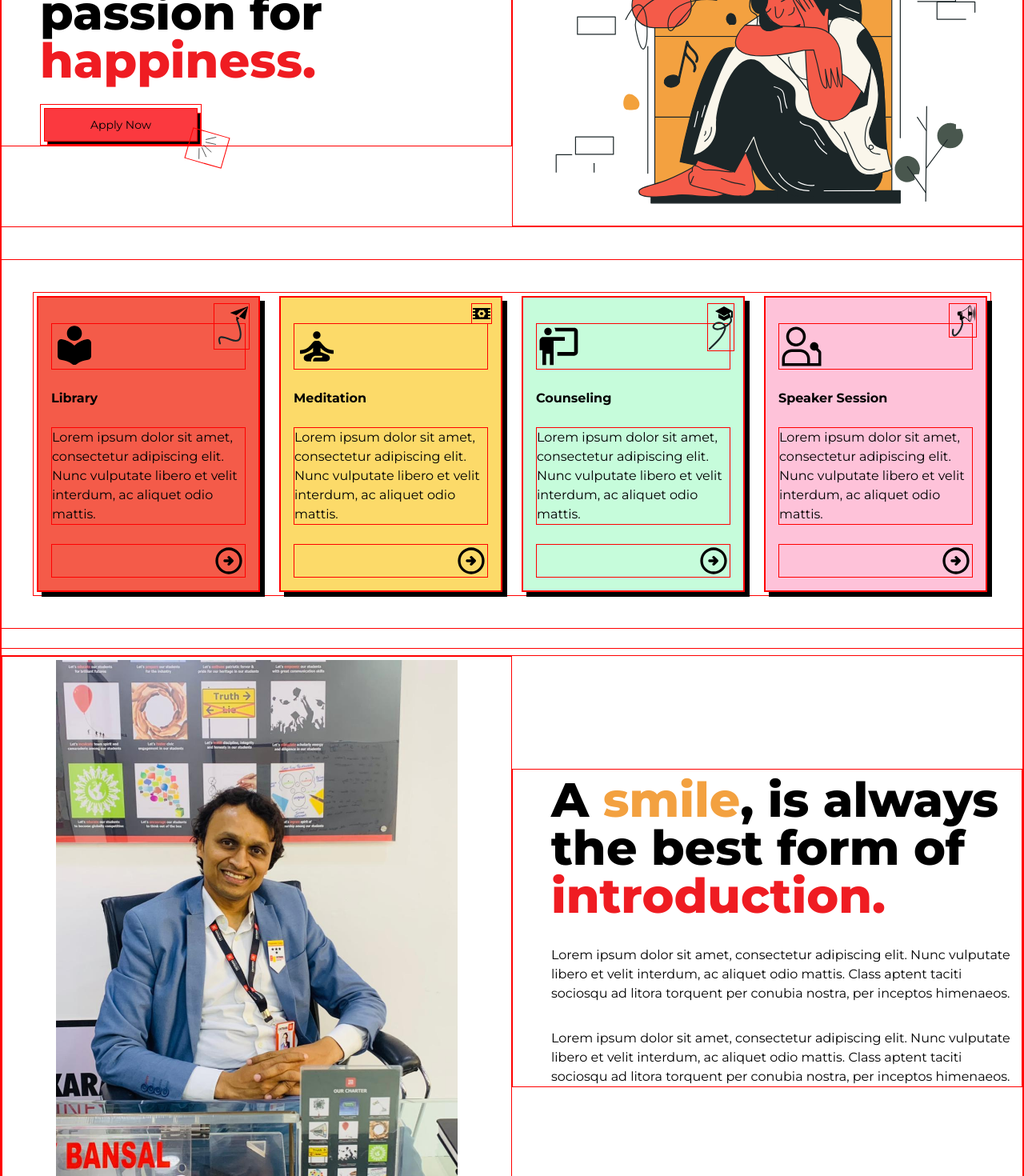
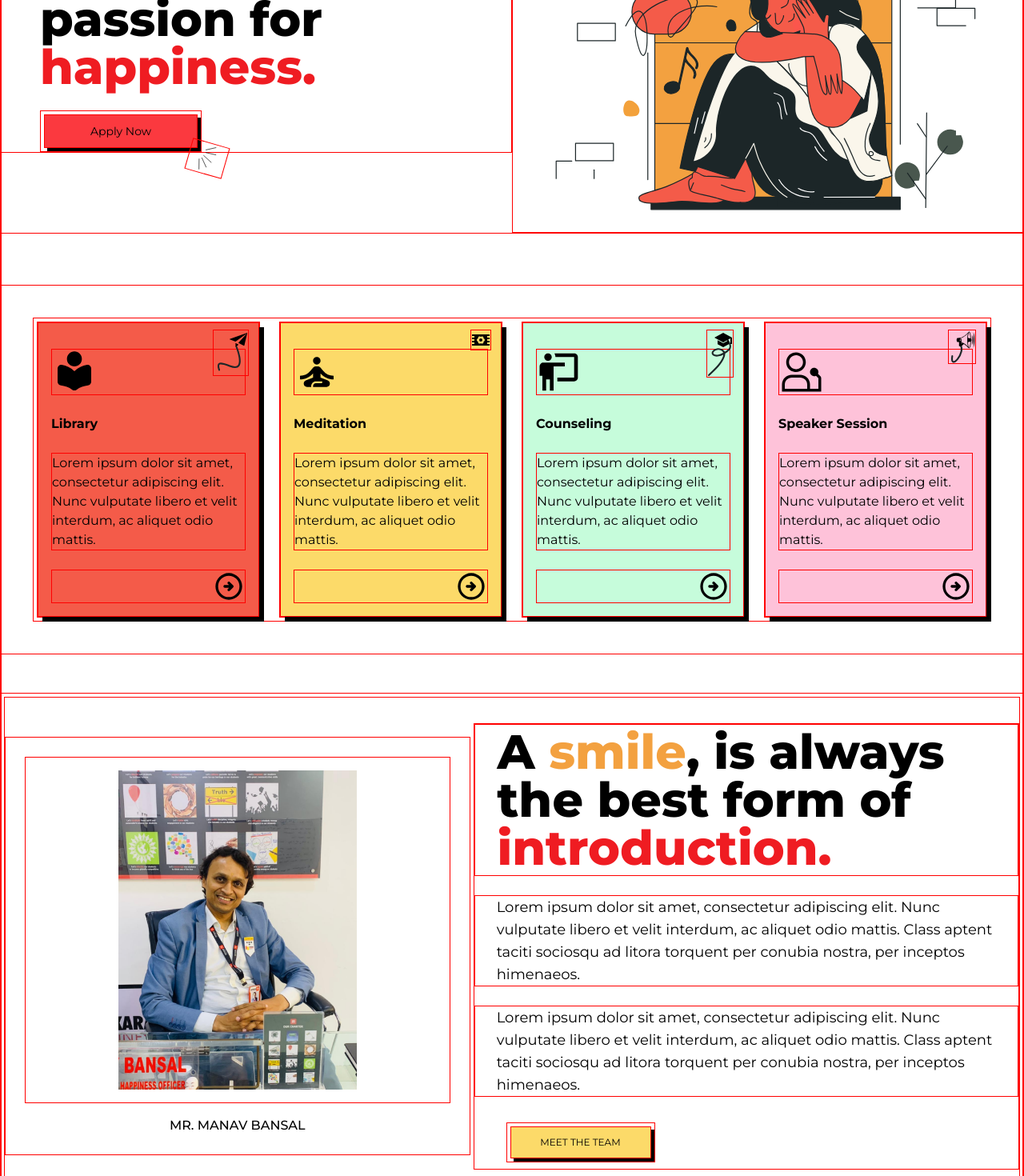
Before and after one commit to vishnubansal001/Happiness-center, a React (Create React App) app: page / in a window 1280 px wide. Shown: the part 360-1830 px from the top of the page at 80% size. Built offline with nearby package versions, Linux system fonts and the light colour scheme; what tailwindcss-debug-screens would draw is missing.

Commit message:
2nd section done

```diff
--- a/src/Pages/LandingPage.js
+++ b/src/Pages/LandingPage.js
@@ -16,21 +16,21 @@ export default function LandingPage(props) {
   return (
     <div className="flex flex-col items-center font-monts gap-6">
       <section className="h-full w-screen flex flex-col justify-center gap-6">
-        <div className="flex flex-col-reverse md:flex-row items-center justify-center mb-2">
+        <div className="flex flex-col-reverse md:flex-row items-center justify-center md:mb-8 md:mt-2 my-0 mb-2">
           <div className="flex flex-col items-center md:items-start gap-6 w-full h-full md:w-1/2 justify-center">
             <h1 className="font-extrabold text-2xl xs:text-3xl sm:text-3xl md:text-4xl lg:text-5xl xl:text-6xl ml-0 md:ml-6 lg:ml-8 xl:ml-12 p-6 sm:p-8 md:p-0 text-center md:text-start mt-2">
               There is only one <span className="text-[#F3A140]">passion</span>,
               the passion for <span className="text-[#EF1C22]">happiness.</span>
             </h1>
-            <div className="flex relative flex-row items-center justify-center gap-6 font-monts ml-0 md:ml-6 lg:ml-8 xl:ml-12">
-            <div className="flex items-center absolute justify-center bg-[#FB393F] w-[12rem] h-[2.6rem] p-2">
+            <div className="flex relative flex-row items-center justify-center gap-6 font-monts ml-0 md:ml-6 lg:ml-8 xl:ml-12 p-1">
+            <div className="flex items-center justify-center bg-[#FB393F] w-[12rem] h-[2.6rem] p-2 shadow-[4px_4px_rgba(0,0,0,1)]">
               <p className="text-sm">Apply Now</p>
 
             </div>
-            <div class="absolute bottom-[-1.5rem] right-[-2rem] rotate-[16deg] flex items-center justify-center">
+            <div class="absolute bottom-[-1.8rem] right-[-2rem] rotate-[16deg] flex items-center justify-center">
                   <img src={apply} alt="vector library" className="w-[60%] h-[60%]" />
                 </div>
-            <div className="flex ml-[8px] mt-[10px] items-center justify-center bg-[#000000] w-[12rem] h-[2.5rem] "></div>
+
           </div>
 
           </div>
@@ -43,15 +43,15 @@ export default function LandingPage(props) {
           </div>
         </div>
         <div className="flex flex-row items-center justify-center p-6 sm:p-4 md:p-6 xl:p-10 mt-2">
-          <div className="grid grid-cols-1 sm:grid-cols-2 lg:grid-cols-4 gap-4 xl:gap-6 justify-around p-2 xs:p-6 sm:p-0 md:p-4 lg:p-1">
-            <div className="grid-cols-1  bg-[#F45B49]  relative w-full h-full shadow-[6px_6px_rgba(0,0,0,1)]">
-              <div class="flex flex-col justify-center gap-6 p-4">
+          <div className="grid grid-cols-1 sm:grid-cols-2 lg:grid-cols-4 gap-6 sm:gap-4 xl:gap-6 justify-around p-2 xs:p-6 sm:p-0 md:p-4 lg:p-1">
+            <div className="grid-cols-1  relative w-full h-full p-0 xs:p-4 sm:p-2 md:p-6 lg:p-0">
+              <div class="flex flex-col relative bg-[#F45B49] justify-center gap-6 p-4 shadow-[6px_6px_rgba(0,0,0,1)]">
                 <div className="flex flex-row justify-start items-center h-full w-full mt-4">
                   <img src={library} alt="arrow next" />
                 </div>
                 <h1 className="font-bold">Library</h1>
                 <div class="flex items-center">
-                  <p>
+                  <p className="text-sm md:text-base">
                     Lorem ipsum dolor sit amet, consectetur adipiscing elit.
                     Nunc vulputate libero et velit interdum, ac aliquet odio
                     mattis.
@@ -65,14 +65,14 @@ export default function LandingPage(props) {
                 </div>
               </div>
             </div>
-            <div className="grid-cols-1 bg-[#FCDA69]  relative w-full h-full shadow-[6px_6px_rgba(0,0,0,1)]">
-              <div class="flex flex-col  justify-center gap-6 p-4">
+            <div className="grid-cols-1  relative w-full h-full p-0 xs:p-4 sm:p-2 md:p-6 lg:p-0">
+              <div class="flex flex-col relative bg-[#FCDA69]  justify-center gap-6 p-4 shadow-[6px_6px_rgba(0,0,0,1)]">
                 <div className="flex flex-row justify-start items-center h-full w-full mt-4">
                   <img src={meditation} alt="arrow next" />
                 </div>
                 <h1 className="font-bold">Meditation</h1>
                 <div class="flex items-center">
-                  <p>
+                  <p className="text-sm md:text-base">
                     Lorem ipsum dolor sit amet, consectetur adipiscing elit.
                     Nunc vulputate libero et velit interdum, ac aliquet odio
                     mattis.
@@ -86,14 +86,14 @@ export default function LandingPage(props) {
                 </div>
               </div>
             </div>
-            <div className="grid-cols-1  bg-[#C6FCDB]  relative w-full h-full shadow-[6px_6px_rgba(0,0,0,1)]">
-              <div class="flex flex-col justify-center gap-6 p-4">
+            <div className="grid-cols-1   relative w-full h-full p-0 xs:p-4 sm:p-2 md:p-6 lg:p-0">
+              <div class="flex flex-col relative bg-[#C6FCDB]  justify-center gap-6 p-4 shadow-[6px_6px_rgba(0,0,0,1)]">
                 <div className="flex flex-row justify-start items-center h-full w-full mt-4">
                   <img src={counseling} alt="arrow next" />
                 </div>
                 <h1 className="font-bold">Counseling</h1>
                 <div class="flex items-center">
-                  <p>
+                  <p className="text-sm md:text-base">
                     Lorem ipsum dolor sit amet, consectetur adipiscing elit.
                     Nunc vulputate libero et velit interdum, ac aliquet odio
                     mattis.
@@ -107,14 +107,14 @@ export default function LandingPage(props) {
                 </div>
               </div>
             </div>
-            <div className="grid-cols-1 bg-[#FEC2D9] relative w-full h-full shadow-[6px_6px_rgba(0,0,0,1)]">
-              <div class="flex flex-col  justify-center gap-6 p-4">
+            <div className="grid-cols-1  relative w-full h-full p-0 xs:p-4 sm:p-2 md:p-6 lg:p-0">
+              <div class="flex flex-col relative bg-[#FEC2D9] justify-center gap-6 p-4 shadow-[6px_6px_rgba(0,0,0,1)]">
                 <div className="flex flex-row justify-start items-center h-full w-full mt-4">
                   <img src={speaker} alt="arrow next" />
                 </div>
                 <h1 className="font-bold">Speaker Session</h1>
                 <div class="flex items-center">
-                  <p>
+                  <p className="text-sm md:text-base">
                     Lorem ipsum dolor sit amet, consectetur adipiscing elit.
                     Nunc vulputate libero et velit interdum, ac aliquet odio
                     mattis.
@@ -131,23 +131,39 @@ export default function LandingPage(props) {
           </div>
         </div>
       </section>
-      <section className="h-full w-screen flex flex-col justify-center gap-6">
-        <div className="flex items-center justify-center h-full w-full">
-          <div className="flex flex-col md:flex-row items-center justify-center mt-2 h-full w-full">
-          <div className="flex items-center justify-center w-full md:w-1/2 p-1 h-full">
+      <section className="h-full w-screen flex flex-col justify-center mt-4">
+        <div className="flex items-center justify-center h-full w-full p-1 mt-2">
+          <div className="flex flex-col md:flex-row items-center justify-center gap-1 h-full w-full">
+          <div className="flex flex-col gap-4 items-center justify-center h-full w-full md:w-[46%] p-6 mb-4  md:my-8">
+            <div className="flex items-center justify-center p-4">
             <img
               src={manav}
               alt="manavjpg"
-              className="w-[80%] h-[80%] object-scale-down"
+              className="w-[90%] h-[90%] sm:w-[50%] sm:h-[50%] md:w-[100%] md:h-[100%] lg:w-[75%] lg:h-[75%] xl:w-[60%] xl:h-[60%] object-scale-down"
             />
+            </div>
+            <h2 className="font-medium">MR. MANAV BANSAL</h2>
           </div>
-              <div className="flex flex-col items-center md:items-start gap-6 w-full h-full md:w-1/2 justify-center">
-              <h1 className="font-extrabold text-2xl xs:text-3xl sm:text-3xl md:text-4xl lg:text-5xl xl:text-6xl ml-0 md:ml-2 lg:ml-7 xl:ml-12 p-6 sm:p-8 md:p-0 text-center md:text-start mt-2">
+              <div className="flex flex-col items-center md:items-start md:gap-6 w-full h-full md:w-[54%] justify-center mb-4  md:my-8">
+              <div className="flex items-center justify-center">
+              <h1 className="font-extrabold text-2xl xs:text-3xl sm:text-3xl md:text-4xl lg:text-5xl xl:text-6xl ml-0 md:ml-2 lg:ml-4 xl:ml-6 p-4 sm:p-6 md:p-2 lg:p-1 text-center md:text-start">
               A <span className="text-[#F3A140]">smile</span>,
               is always the best form of <span className="text-[#EF1C22]">introduction.</span>
             </h1>
-            <p className="ml-0 md:ml-2 lg:ml-7 xl:ml-12 p-6 sm:p-8 md:p-0 text-center md:text-start mt-2">Lorem ipsum dolor sit amet, consectetur adipiscing elit. Nunc vulputate libero et velit interdum, ac aliquet odio mattis. Class aptent taciti sociosqu ad litora torquent per conubia nostra, per inceptos himenaeos.</p>
-            <p className="ml-0 md:ml-2 lg:ml-7 xl:ml-12 p-6 sm:p-8 md:p-0 text-center md:text-start mt-2">Lorem ipsum dolor sit amet, consectetur adipiscing elit. Nunc vulputate libero et velit interdum, ac aliquet odio mattis. Class aptent taciti sociosqu ad litora torquent per conubia nostra, per inceptos himenaeos.</p>
+            </div>
+
+            <div className="flex items-center justify-center">
+            <p className="lg:w-[92%] text-xs sm:text-sm md:text-base lg:text-lg  ml-0 md:ml-1 lg:ml-0  p-4 sm:p-6 md:p-2 lg:p-0 text-center md:text-start ">Lorem ipsum dolor sit amet, consectetur adipiscing elit. Nunc vulputate libero et velit interdum, ac aliquet odio mattis. Class aptent taciti sociosqu ad litora torquent per conubia nostra, per inceptos himenaeos.</p>
+            </div>
+            <div className="flex items-center justify-center">
+            <p className="lg:w-[92%] text-xs  sm:text-sm md:text-base lg:text-lg  ml-0 md:ml-1 lg:ml-0 p-4 sm:p-6 md:p-2 lg:p-0 text-center md:text-start ">Lorem ipsum dolor sit amet, consectetur adipiscing elit. Nunc vulputate libero et velit interdum, ac aliquet odio mattis. Class aptent taciti sociosqu ad litora torquent per conubia nostra, per inceptos himenaeos.</p>
+            </div>
+
+            <div className="flex relative flex-row items-center justify-center gap-6 my-2 font-monts ml-0 md:ml-2 lg:ml-6 xl:ml-10 p-1">
+            <div className="flex items-center justify-center bg-[#FCDA69] w-[11rem] h-[2.5rem] p-2 shadow-[4px_4px_rgba(0,0,0,1)]">
+              <p className="text-xs">MEET THE TEAM</p>
+            </div>
+          </div>
               </div>
           </div>
         </div>
--- a/src/component/Header.js
+++ b/src/component/Header.js
@@ -1,7 +1,7 @@
 import React from "react";
 import logo from "../assets/logo.svg";
 import { NavLink } from "react-router-dom";
-import burger from "../assets/burger.png";
+import burger from "../assets/menu.png";
 
 export default function Header() {
   const [navbarOpen, setNavbarOpen] = React.useState(false);
@@ -131,11 +131,11 @@ export default function Header() {
               className="navbar-burger flex items-center justify-center text-mainColor p-3"
               onClick={() => setNavbarOpen(!navbarOpen)}
             >
-              <div className="flex items-center justify-center">
+              <div className="flex items-center justify-center p-1 object-scale-down">
                 <img
                   src={burger}
                   alt="burger menu"
-                  class="sm:w-10 sm:h-10 h-8 w-8   md:w-12 md:h-12"
+                  class="sm:w-8 sm:h-8 h-6 w-6"
                 />
               </div>
             </button>
@@ -219,10 +219,10 @@ export default function Header() {
             </div>
           </div>
           <div className="hidden  lg:flex flex-row items-center justify-center gap-6 font-monts p-1">
-            <div className="flex items-center absolute justify-center bg-[#FCDA69] w-[8rem] h-[2.5rem] p-3">
+            <div className="flex items-center  justify-center bg-[#FCDA69] w-[8rem] h-[2.5rem] p-3 shadow-[4px_4px_rgba(0,0,0,1)]">
               <p className="text-[.8rem]">Achievements</p>
             </div>
-            <div className="flex ml-[8px] mt-[10px] items-center justify-center bg-[#000000] w-[8rem] h-[2.5rem] "></div>
+
           </div>
         </nav>
         <div
```
Also changed, not shown: src/assets/menu.png (added).
